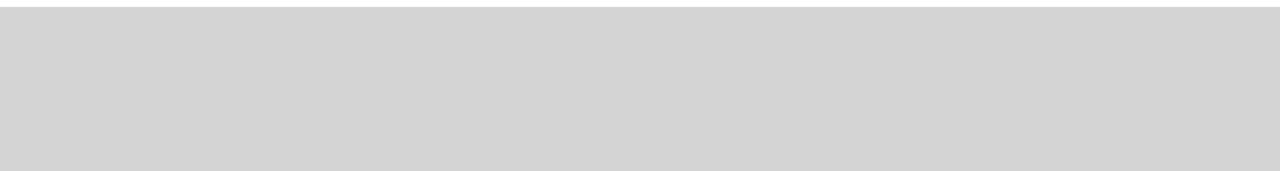
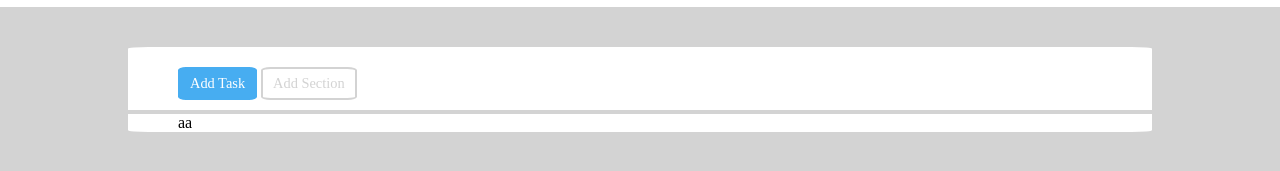
Before and after one commit to clmb00/html-css-toboolist, a plain HTML site: page index.html in a window 1280 px wide. Shown: the part 67-238 px from the top of the page. Drawn offline with Linux system fonts and the light colour scheme.

Commit message:
[ADD] add-bar in main

```diff
--- a/css/style.css
+++ b/css/style.css
@@ -6,6 +6,14 @@
 
 body{
   background-color: lightgrey;
+}
+
+.container{
+  width: 80%;
+  max-width: 1200px;
+  margin: 0 auto;
+  background-color: white;
+  border-radius: 2%;
 }
 
 /* HEADER */
@@ -25,3 +33,37 @@ header div{
   vertical-align: middle;
 }
 /* ----------- */
+
+/* MAIN */
+
+main section{
+  padding-left: 50px;
+}
+
+.add-bar{
+  margin-top: 40px;
+  padding-top: 20px;
+  padding-bottom: 10px;
+}
+
+.button-add{
+  display: inline-block;
+  padding: 6px 10px 6px 10px;
+  border-radius: 10%;
+  border: 2px solid lightgrey;
+  color: lightgrey;
+  font-size: 0.9rem;
+}
+
+.task{
+  background-color: #47ADF1;
+  border-color: #47ADF1;
+  color: white;
+}
+
+hr{
+  border: 2px solid lightgrey;
+}
+
+
+/* ----------- */
--- a/index.html
+++ b/index.html
@@ -19,13 +19,28 @@
 
     <main class="container">
 
-      <section></section>
+      <section class="add-bar">
+
+        <div class="button-add task">
+          <span>Add Task</span>
+        </div>
+        <div class="button-add">
+          <span>Add Section</span>
+        </div>
+
+      </section>
+
+      <hr>
+
+      <section>
+        <div>
+          aa
+        </div>
+      </section>
 
       <section></section>
 
-      <section></section>
-
-      <section></section>
+      <section ></section>
 
     </main>
 
```
